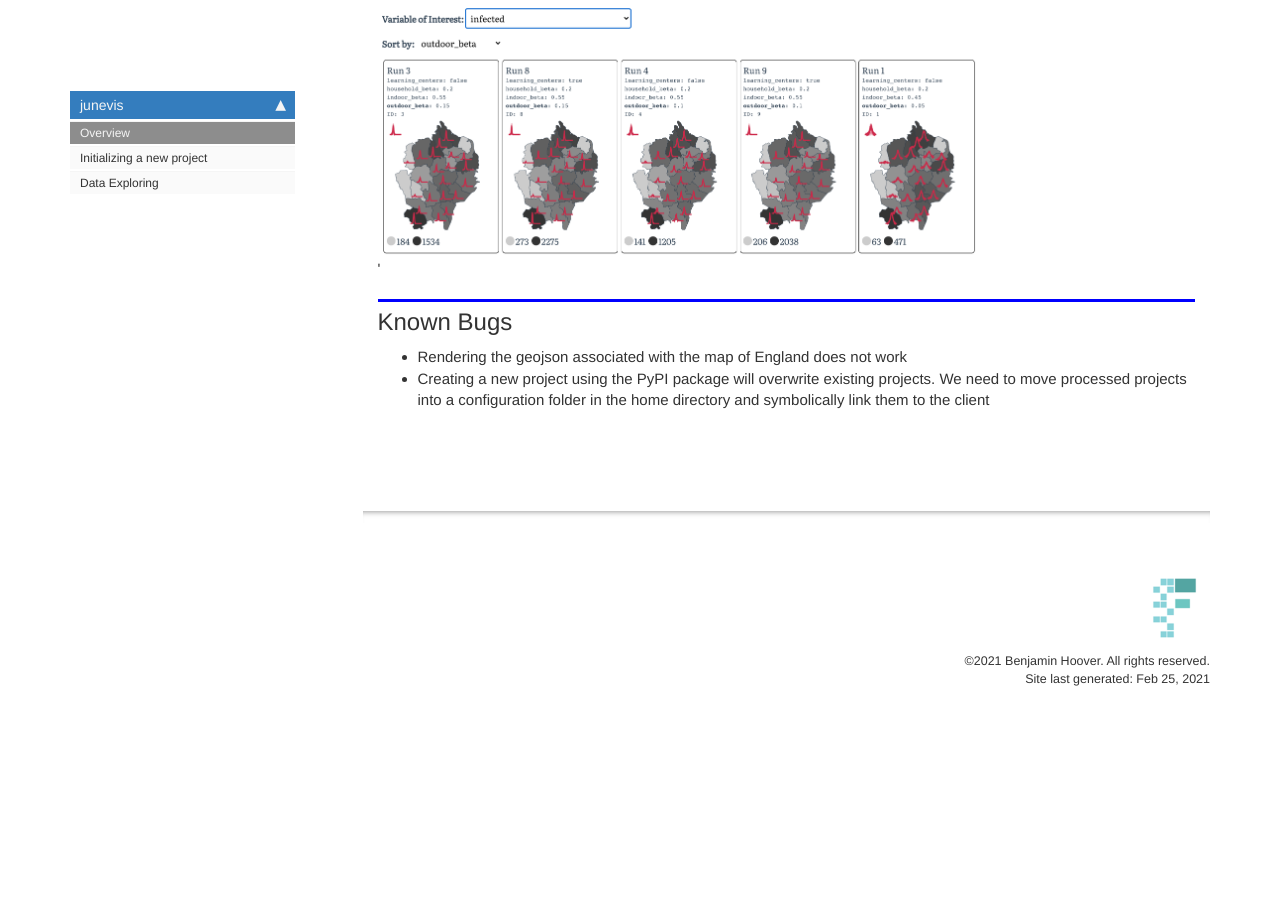
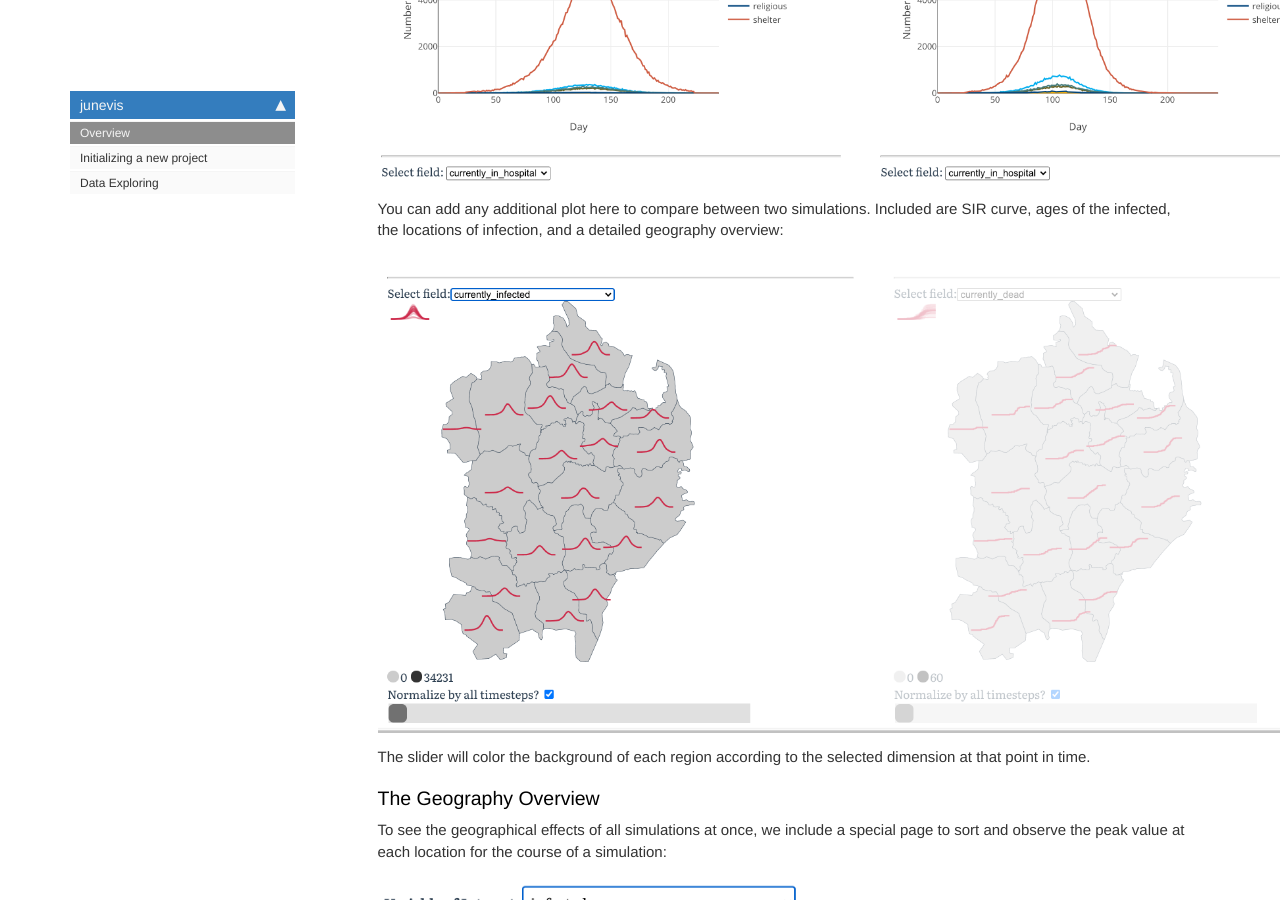
Before and after one commit to bhoov/JUNE-vis, a Jekyll site: the page built from docs/index.html, in a window 1280 px wide and 900 px high, scrolled down 2954 px. Built offline with Jekyll 4.4.1, drawn with Linux system fonts in a browser that asks for light colours; nearby versions of some CDN libraries; comment, search, counter and statistics services are not loaded; before the commit the page ends 3692 px from its top, so only the background shows below that.

Commit message:
Fix img size

```diff
--- a/docs/index.html
+++ b/docs/index.html
@@ -62,17 +62,17 @@ nb_path: "nbs/index.ipynb"
 <div class="cell border-box-sizing text_cell rendered"><div class="inner_cell">
 <div class="text_cell_render border-box-sizing rendered_html">
 <h2 id="Walkthrough">Walkthrough<a class="anchor-link" href="#Walkthrough"> </a></h2><h3 id="The-Explore-Page">The Explore Page<a class="anchor-link" href="#The-Explore-Page"> </a></h3><h4 id="The-parameter-selection-grid">The parameter selection grid<a class="anchor-link" href="#The-parameter-selection-grid"> </a></h4><p>Choose which runs to compare across a single dimension:</p>
-<p>{% include image.html alt="Parameter Selecting on the Exploration Page" width="600" height="600/" max-width="600" file="/junevis/img/Explore_Top.png" %}</p>
+<p>{% include image.html alt="Parameter Selecting on the Exploration Page" width="600/" max-width="600/" file="/junevis/img/Explore_Top.png" %}</p>
 <p>The parameter grid (left) is designed so you can view a single simulation by clicking on a valid combination of hyperparameter values. Alternatively, you can highlight all the values of the hyperparameters by clicking on the name of the hyperparameter to compare simulations accross all values of that dimension.</p>
 <h4 id="A-card-and-SIR-cruve-for-every-simulation">A card and SIR cruve for every simulation<a class="anchor-link" href="#A-card-and-SIR-cruve-for-every-simulation"> </a></h4><p>Every run is associated with a set of hyperparameters. Its effect can be summarized with an SIR curve, shown as the thumbnail:</p>
-<p>{% include image.html alt="SIR Cards on the Explore Page" width="600" height="600/" max-width="600" file="/junevis/img/Explore_Cards.png" %}</p>
+<p>{% include image.html alt="SIR Cards on the Explore Page" width="600/" max-width="600/" file="/junevis/img/Explore_Cards.png" %}</p>
 <h3 id="The-Detailed-Comparison-Page">The Detailed Comparison Page<a class="anchor-link" href="#The-Detailed-Comparison-Page"> </a></h3><p>Sometimes we want to compare simulations across more subtle effects, such as the difference in where the infections occurred, shown below:</p>
-<p>{% include image.html alt="Comparing the Location Details of 2 runs" width="600" height="600/" max-width="600" file="/junevis/img/Compare_Locs.png" %}</p>
+<p>{% include image.html alt="Comparing the Location Details of 2 runs" width="600/" max-width="600/" file="/junevis/img/Compare_Locs.png" %}</p>
 <p>You can add any additional plot here to compare between two simulations. Included are SIR curve, ages of the infected, the locations of infection, and a detailed geography overview:</p>
-<p>{% include image.html alt="Comparing the Geography Details of 2 runs" width="600" height="600/" max-width="600" file="/junevis/img/Compare_Geo.png" %}</p>
+<p>{% include image.html alt="Comparing the Geography Details of 2 runs" width="600/" max-width="600/" file="/junevis/img/Compare_Geo.png" %}</p>
 <p>The slider will color the background of each region according to the selected dimension at that point in time.</p>
 <h3 id="The-Geography-Overview">The Geography Overview<a class="anchor-link" href="#The-Geography-Overview"> </a></h3><p>To see the geographical effects of all simulations at once, we include a special page to sort and observe the peak value at each location for the course of a simulation:</p>
-<p>{% include image.html alt="Overview of Geography" width="600" height="600/" max-width="600" file="/junevis/img/Geo_Overview.png" %} '</p>
+<p>{% include image.html alt="Overview of Geography" width="600/" max-width="600/" file="/junevis/img/Geo_Overview.png" %}</p>
 
 </div>
 </div>
```
Also changed, not shown: README.md, 1 other file.
